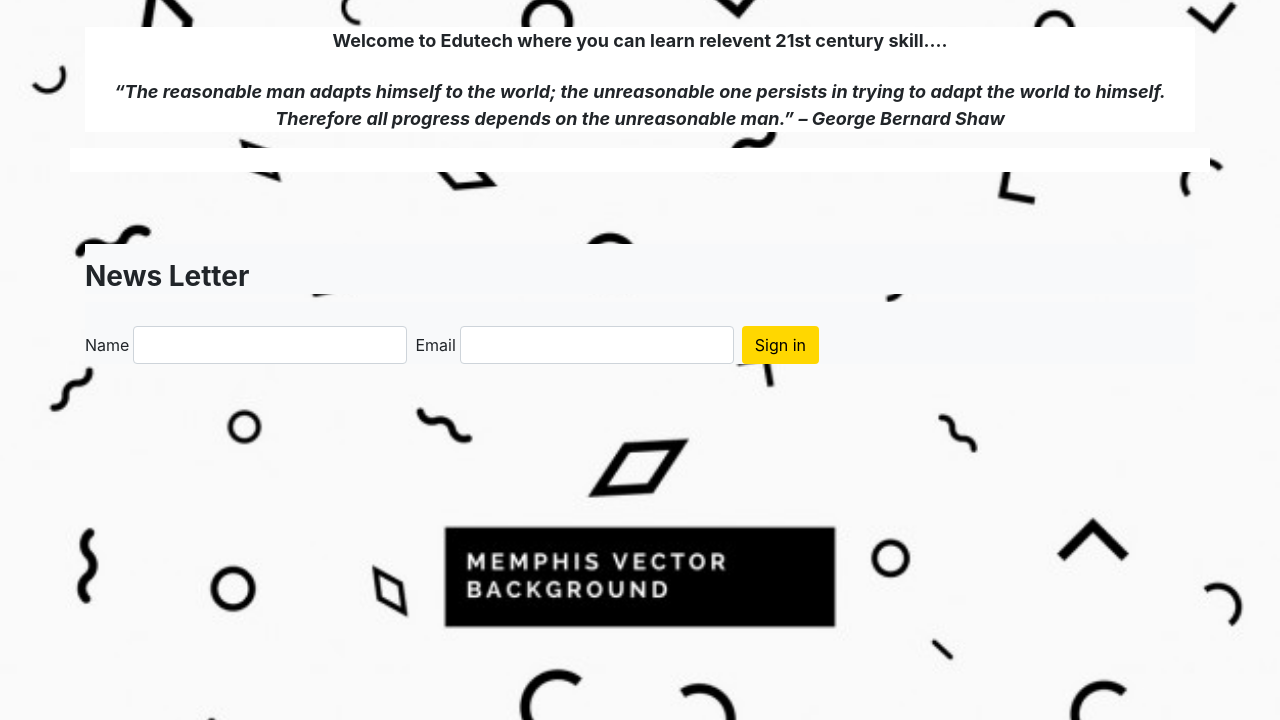
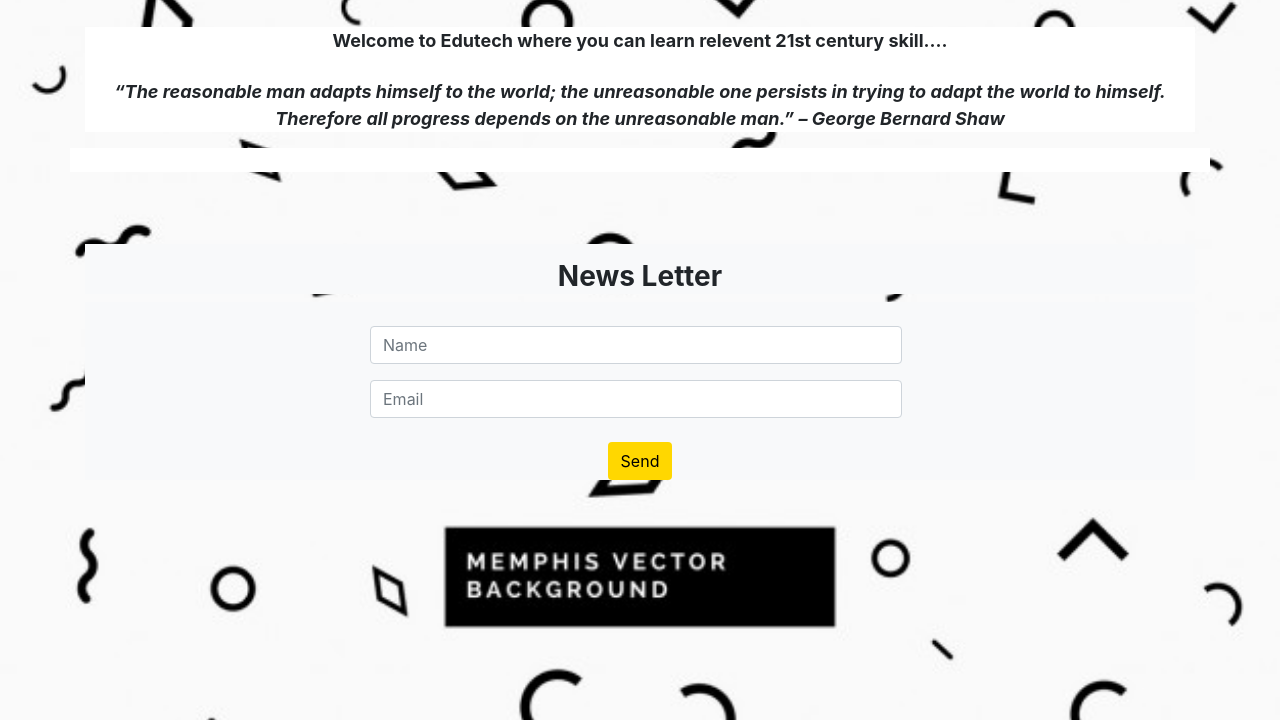
Before and after one commit to KoredeDavid/iedutech, a Django app: page / in a window 1280 px wide. Shown: the part 63-783 px from the top of the page. Run offline with Django 3.2, Linux system fonts and the light colour scheme; data that the repository does not hold is empty; some libraries are stand-ins or nearby versions.

Commit message:
Updated index.html, forms.py and course.html

```diff
--- a/courses/forms.py
+++ b/courses/forms.py
@@ -5,9 +5,9 @@ from .models import NewsLetter
 
 class NewsLetterForm(forms.ModelForm):
     name = forms.CharField(
-        widget=forms.TextInput(attrs={'class': 'form-control  ', }))
+        widget=forms.TextInput(attrs={'class': 'form-control  ', 'placeholder': 'Name'}))
     email = forms.CharField(
-        widget=forms.EmailInput(attrs={ 'class': 'form-control  ', }))
+        widget=forms.EmailInput(attrs={ 'class': 'form-control  ', 'placeholder': 'Email' }))
 
 
     class Meta:
--- a/edutech/templates/index.html
+++ b/edutech/templates/index.html
@@ -95,11 +95,13 @@
             {% endfor %}
         {% endif %}
 
-        <h3 style="font-weight:bold" class="pt-3 bg-light" >News Letter</h3>
-        <form class="form-inline text-center pt-3 bg-light" action="/#news"  method="post">
+        <h3 style="font-weight:bold" class="pt-3 bg-light text-center" >News Letter</h3>
+        <form class=" text-center pt-3 bg-light" action="/#news"  method="post">
             {% csrf_token %}
-            <div class="form-group mr-2 mt-2">
-                <label class="mr-1" for="id_email">Name</label>
+            <div class="row ">
+                <div class="col-md-6 mx-auto">
+                    <div class="form-group mr-2  mt-2">
+
 
                         {{form.name}}
 
@@ -114,7 +116,7 @@
                             {% endfor %}
                         {% endif %}
                     <div class="form-group mr-2 mt-2">
-                <label class="mr-1" for="id_name">Email</label>
+
 
                         {{form.email}}
 
@@ -127,9 +129,9 @@
                                 <p  class="alert alert-success mr-2">{{ error }}</p>
                             {% endfor %}
                         {% endif %}
-
-
-            <button type="submit" class="btn mt-2" style="background:gold; color:black">Sign in</button>
+                    <button type="submit" class="btn mt-2" style="background:gold; color:black">Send</button>
+                    </div>
+            </div>
         </form>
     </div>
 
```
Also changed, not shown: edutech/templates/course.html (+5 -15 lines). Lines whose indentation alone changed are shown as unchanged.
